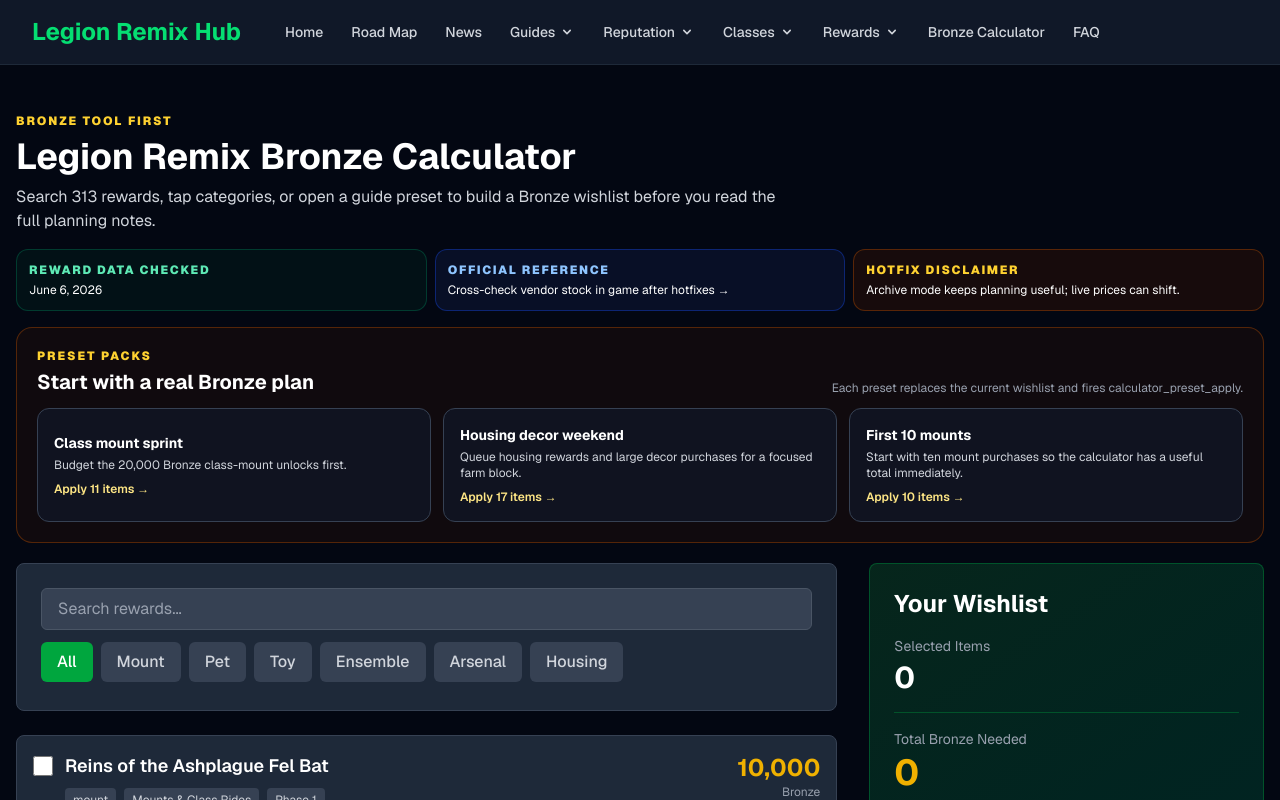
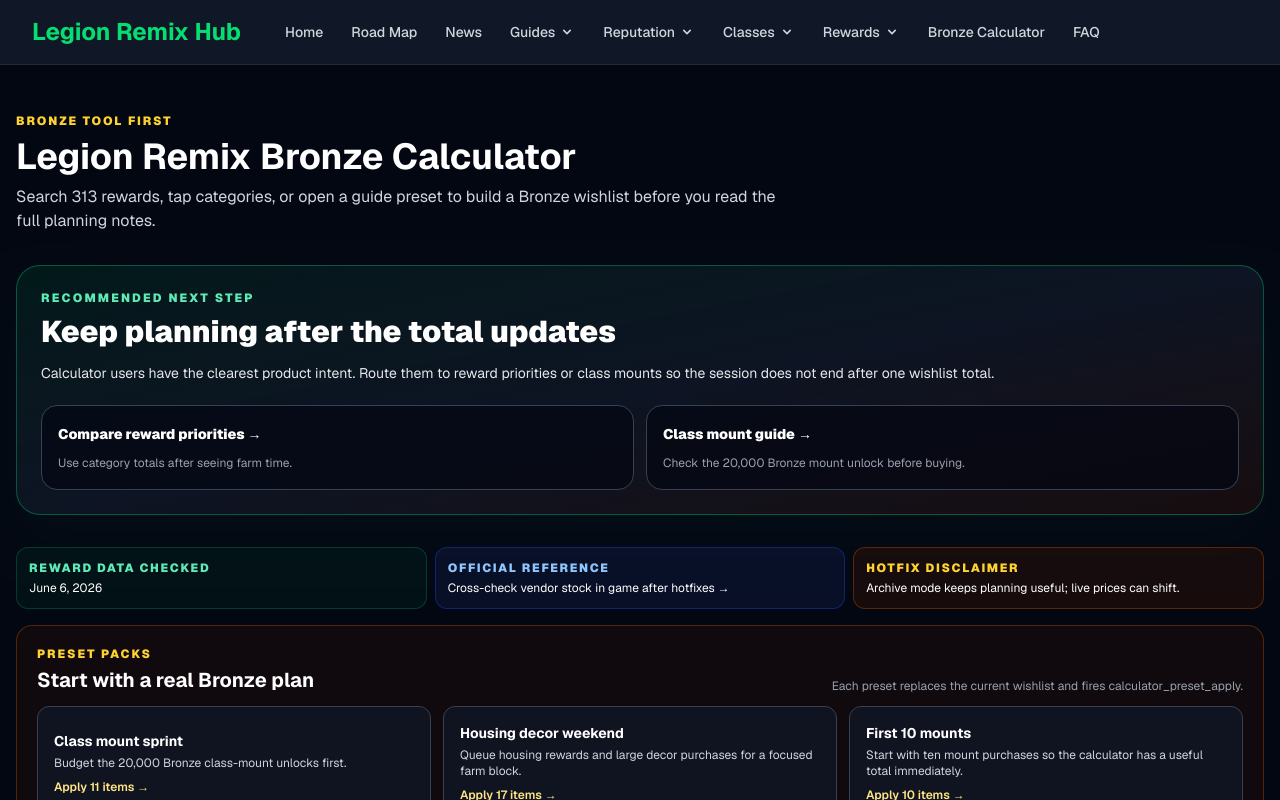
Before and after one commit to mengjian-github/legion-remix-hub, a Next.js app: page /calculator in a window 1280 px wide. Shown: the top 800 px of the page. Built offline with nearby package versions, Linux system fonts and the light colour scheme.

Commit message:
feat: improve legion remix internal CRO paths

```diff
--- a/app/calculator/page.tsx
+++ b/app/calculator/page.tsx
@@ -4,6 +4,7 @@
 import { trackEvent } from '@/lib/analytics';
 import dynamic from 'next/dynamic';
 import AnswerFirstBlock from '@/components/seo/AnswerFirstBlock';
+import NextStepCta from '@/components/seo/NextStepCta';
 import { bronzeEntries } from '@/data/rewards';
 import { farmingMethods } from '@/data/dungeons';
 import { createBreadcrumbSchema, createFAQSchema, JsonLd } from '@/lib/schema';
@@ -227,6 +228,26 @@
             Search 313 rewards, tap categories, or open a guide preset to build a Bronze wishlist before you read the full planning notes.
           </p>
         </div>
+
+        <NextStepCta
+          page="calculator"
+          title="Keep planning after the total updates"
+          description="Calculator users have the clearest product intent. Route them to reward priorities or class mounts so the session does not end after one wishlist total."
+          links={[
+            {
+              label: 'Compare reward priorities',
+              href: '/rewards?utm_source=calculator&utm_medium=next_step&utm_campaign=legionremixhub_cro#bronze-budgeting',
+              reason: 'Use category totals after seeing farm time.',
+              eventAction: 'rewards_priorities',
+            },
+            {
+              label: 'Class mount guide',
+              href: '/guides/class-mounts?utm_source=calculator&utm_medium=next_step&utm_campaign=legionremixhub_cro#answer-table',
+              reason: 'Check the 20,000 Bronze mount unlock before buying.',
+              eventAction: 'class_mounts',
+            },
+          ]}
+        />
 
         <div className="mb-4 grid gap-2 text-xs text-gray-300 sm:grid-cols-3">
           <div className="rounded-xl border border-emerald-700/40 bg-emerald-950/30 p-3">
--- a/app/guides/ancient-mana/page.tsx
+++ b/app/guides/ancient-mana/page.tsx
@@ -5,12 +5,13 @@
 import AnswerFirstBlock from '@/components/seo/AnswerFirstBlock';
 import { buildCanonicalUrl, buildOpenGraphMetadata, buildTwitterMetadata, formatMetaDescription, formatMetaTitle } from '@/lib/seo';
 import { createArticleSchema, createBreadcrumbSchema, createFAQSchema, JsonLd } from '@/lib/schema';
+import NextStepCta from '@/components/seo/NextStepCta';
 
 const publishedDate = '2025-10-29';
 
-const pageTitle = formatMetaTitle('Ancient Mana Farm: 2,000 Cap & Suramar Routes');
+const pageTitle = formatMetaTitle('Ancient Mana Farm: Cap, Routes & Remix Checklist');
 const pageDescription = formatMetaDescription(
-  'Ancient Mana farm guide for Legion Remix: raise the 2,000 cap, collect Suramar treasures, run city and Tel’anor routes, and avoid Nightfallen campaign stalls.'
+  'Farm Ancient Mana in Legion Remix with the 2,000 cap path, Suramar route choices, treasure checklist, campaign sinks, and Bronze calculator next steps.'
 );
 
 export const metadata: Metadata = {
@@ -212,6 +213,26 @@
               ]}
             />
           </header>
+
+          <NextStepCta
+            page="ancient_mana"
+            title="Turn the Suramar farm into a Bronze plan"
+            description="Ancient Mana readers are already planning a session. Send them to the calculator or Suramar campaign next so the visit becomes a second-page task instead of a single-page answer."
+            links={[
+              {
+                label: 'Estimate farm time',
+                href: '/calculator?utm_source=ancient_mana&utm_medium=next_step&utm_campaign=legionremixhub_cro',
+                reason: 'Build a Bronze wishlist after choosing the Ancient Mana route.',
+                eventAction: 'calculator_farm_time',
+              },
+              {
+                label: 'Open Suramar campaign',
+                href: '/guides/suramar-campaign?utm_source=ancient_mana&utm_medium=next_step&utm_campaign=legionremixhub_cro',
+                reason: 'Continue from currency prep into the Nightfallen quest sequence.',
+                eventAction: 'suramar_campaign',
+              },
+            ]}
+          />
 
           <div className="bg-gray-900/40 border border-gray-800 rounded-xl p-6 mb-10">
             <h2 className="text-xl font-semibold text-white mb-4">Quick Links</h2>
--- a/app/guides/class-mounts/page.tsx
+++ b/app/guides/class-mounts/page.tsx
@@ -4,12 +4,13 @@
 import { classMountImages, legionImages } from '@/data/images';
 import { buildCanonicalUrl, buildOpenGraphMetadata, buildTwitterMetadata, formatMetaDescription, formatMetaTitle } from '@/lib/seo';
 import { createArticleSchema, createBreadcrumbSchema, createFAQSchema, JsonLd } from '@/lib/schema';
+import NextStepCta from '@/components/seo/NextStepCta';
 
 const publishedDate = '2025-11-11';
 
-const pageTitle = formatMetaTitle('Legion Remix Class Mounts: Felscorned Unlocks');
+const pageTitle = formatMetaTitle('All Class Mounts in Legion Remix: 20,000 Bronze Guide');
 const pageDescription = formatMetaDescription(
-  'Unlock every Legion Remix class mount: Felscorned level-80 rewards, 20,000 Bronze vendor planning, Hunter and Rogue hotfix routes, and legacy quest requirements.'
+  'See all Legion Remix class mounts, the 20,000 Bronze unlock path, Hunter and Rogue hotfix steps, legacy quests, and the calculator preset for mount budgeting.'
 );
 
 export const metadata: Metadata = {
@@ -528,6 +529,26 @@
             </div>
           </section>
 
+          <NextStepCta
+            page="class_mounts"
+            title="Budget the mount sprint before leaving this guide"
+            description="The most useful second page for all class mounts queries is the Bronze calculator preset. It turns the 20,000 Bronze class-mount decision into a concrete wishlist and gives analytics a clear guide-to-tool depth signal."
+            links={[
+              {
+                label: 'Open class mount preset',
+                href: '/calculator?preset=class-mount-sprint&utm_source=class_mounts&utm_medium=next_step&utm_campaign=legionremixhub_cro',
+                reason: 'Applies Felscorned mount items and records calculator_url_preset_apply.',
+                eventAction: 'calculator_class_mount_preset',
+              },
+              {
+                label: 'Compare reward priorities',
+                href: '/rewards?utm_source=class_mounts&utm_medium=next_step&utm_campaign=legionremixhub_cro#bronze-budgeting',
+                reason: 'Moves mount readers into category budgeting instead of bouncing after the table.',
+                eventAction: 'rewards_budgeting',
+              },
+            ]}
+          />
+
           <div className="bg-gray-900/40 border border-gray-800 rounded-xl p-6 mb-10">
             <h2 className="text-xl font-semibold text-white mb-4">Quick Links</h2>
             <div className="grid gap-3 md:grid-cols-2">
--- a/app/rewards/RewardsClient.tsx
+++ b/app/rewards/RewardsClient.tsx
@@ -5,6 +5,7 @@
 import Link from 'next/link';
 import Image from 'next/image';
 import ClientVisible from '@/components/ClientVisible';
+import NextStepCta from '@/components/seo/NextStepCta';
 import {
   rewardCategories,
   rewardEntries,
@@ -130,6 +131,26 @@
             </Link>
           </div>
         </header>
+
+        <NextStepCta
+          page="rewards"
+          title="Convert reward browsing into a Bronze budget"
+          description="The tracker should not be a dead-end catalog. These next steps push visitors toward calculator usage, class mounts, and measurable second-page sessions."
+          links={[
+            {
+              label: 'Open Bronze calculator',
+              href: '/calculator?utm_source=rewards&utm_medium=next_step&utm_campaign=legionremixhub_cro',
+              reason: 'Move selected rewards into a time estimate and wishlist flow.',
+              eventAction: 'calculator_budget',
+            },
+            {
+              label: 'Plan class mounts first',
+              href: '/guides/class-mounts?utm_source=rewards&utm_medium=next_step&utm_campaign=legionremixhub_cro#answer-table',
+              reason: 'Use the highest-intent mount guide before optional cosmetics.',
+              eventAction: 'class_mounts',
+            },
+          ]}
+        />
 
         <RewardTrackerCatalog />
 
--- a/app/rewards/page.tsx
+++ b/app/rewards/page.tsx
@@ -5,7 +5,7 @@
 
 const pageTitle = formatMetaTitle('Legion Remix Reward Tracker - Bronze Costs & Cosmetics');
 const pageDescription = formatMetaDescription(
-  'Search the Legion Remix Reward Tracker for mounts, transmogs, pets, toys, housing rewards, Bronze costs, vendor sources, and priority buy lists.'
+  'Search Legion Remix rewards by mount, transmog, pet, toy, housing, Bronze cost, vendor source, and priority order, then jump into the calculator.'
 );
 
 export const metadata: Metadata = {
--- a/components/analytics/AnalyticsBinder.tsx
+++ b/components/analytics/AnalyticsBinder.tsx
@@ -41,6 +41,30 @@
     return () => document.removeEventListener("click", handleClick);
   }, []);
 
+  useEffect(() => {
+    const fired = new Set<number>();
+    const milestones = [25, 50, 75, 90];
+
+    const handleScroll = () => {
+      const scrollable = document.documentElement.scrollHeight - window.innerHeight;
+      if (scrollable <= 0) return;
+
+      const depth = Math.round((window.scrollY / scrollable) * 100);
+      const nextMilestone = milestones.find((milestone) => depth >= milestone && !fired.has(milestone));
+      if (!nextMilestone) return;
+
+      fired.add(nextMilestone);
+      trackEvent("page_scroll_depth", {
+        depth_percent: nextMilestone,
+        page: window.location.pathname,
+      });
+    };
+
+    window.addEventListener("scroll", handleScroll, { passive: true });
+    handleScroll();
+    return () => window.removeEventListener("scroll", handleScroll);
+  }, []);
+
   return null;
 }
 
--- /dev/null
+++ b/components/seo/NextStepCta.tsx
@@ -0,0 +1,52 @@
+import Link from 'next/link';
+
+type NextStepLink = {
+  label: string;
+  href: string;
+  reason: string;
+  eventAction: string;
+};
+
+type NextStepCtaProps = {
+  page: string;
+  eyebrow?: string;
+  title: string;
+  description: string;
+  links: NextStepLink[];
+};
+
+export default function NextStepCta({
+  page,
+  eyebrow = 'Recommended next step',
+  title,
+  description,
+  links,
+}: NextStepCtaProps) {
+  return (
+    <section className="my-8 rounded-3xl border border-emerald-500/40 bg-gradient-to-br from-emerald-950/50 via-gray-900/80 to-amber-950/30 p-5 shadow-2xl shadow-emerald-950/20 sm:p-6">
+      <div className="grid gap-5 lg:grid-cols-[0.95fr,1.05fr] lg:items-center">
+        <div>
+          <p className="text-xs font-black uppercase tracking-[0.18em] text-emerald-300">{eyebrow}</p>
+          <h2 className="mt-2 text-2xl font-black text-white sm:text-3xl">{title}</h2>
+          <p className="mt-3 text-sm leading-relaxed text-gray-200">{description}</p>
+        </div>
+        <div className="grid gap-3 sm:grid-cols-2">
+          {links.map((link) => (
+            <Link
+              key={link.href}
+              href={link.href}
+              data-track-event="next_step_cta_click"
+              data-track-prop-page={page}
+              data-track-prop-action={link.eventAction}
+              data-track-prop-destination={link.href}
+              className="group rounded-2xl border border-gray-700 bg-gray-950/70 p-4 transition hover:border-emerald-400/70 hover:bg-emerald-950/30"
+            >
+              <span className="text-sm font-black text-white group-hover:text-emerald-100">{link.label} →</span>
+              <span className="mt-2 block text-xs leading-relaxed text-gray-400">{link.reason}</span>
+            </Link>
+          ))}
+        </div>
+      </div>
+    </section>
+  );
+}
```
